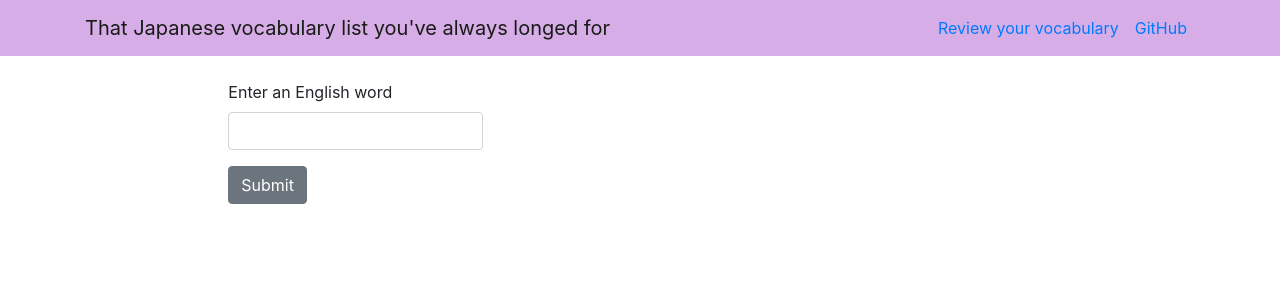
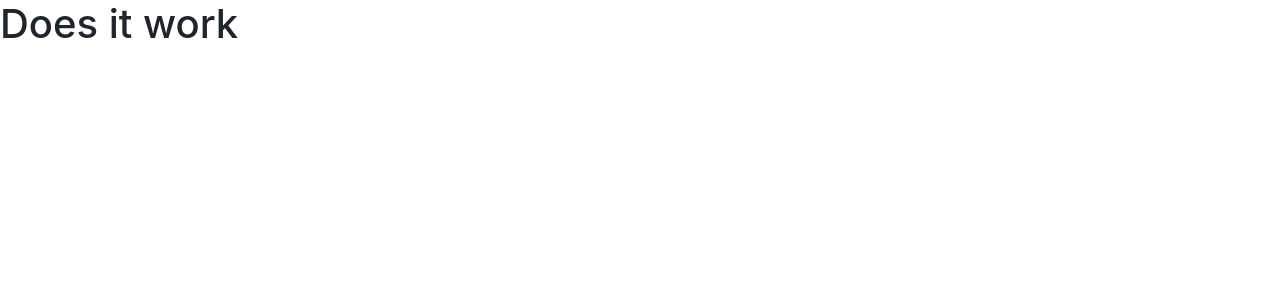
Before and after one commit to onionpeel/mern-vocab, a React (Create React App) app in the folder client/: page / in a window 1280 px wide. Shown: the top 300 px of the page. Built offline with nearby package versions, Linux system fonts and the light colour scheme.

Commit message:
fix for heroku deployment

```diff
--- a/client/src/App.js
+++ b/client/src/App.js
@@ -10,8 +10,8 @@ class App extends Component {
     return (
       <Router>
         <div className="App">
-          <Route path="/" exact component={Main} />
-          <Route path="/vocabulary" component={VocabList} />
+          <Route path="/vocabulary" exact component={Main} />
+          <Route path="/" exact component={VocabList} />
         </div>
       </Router>
     );
```
